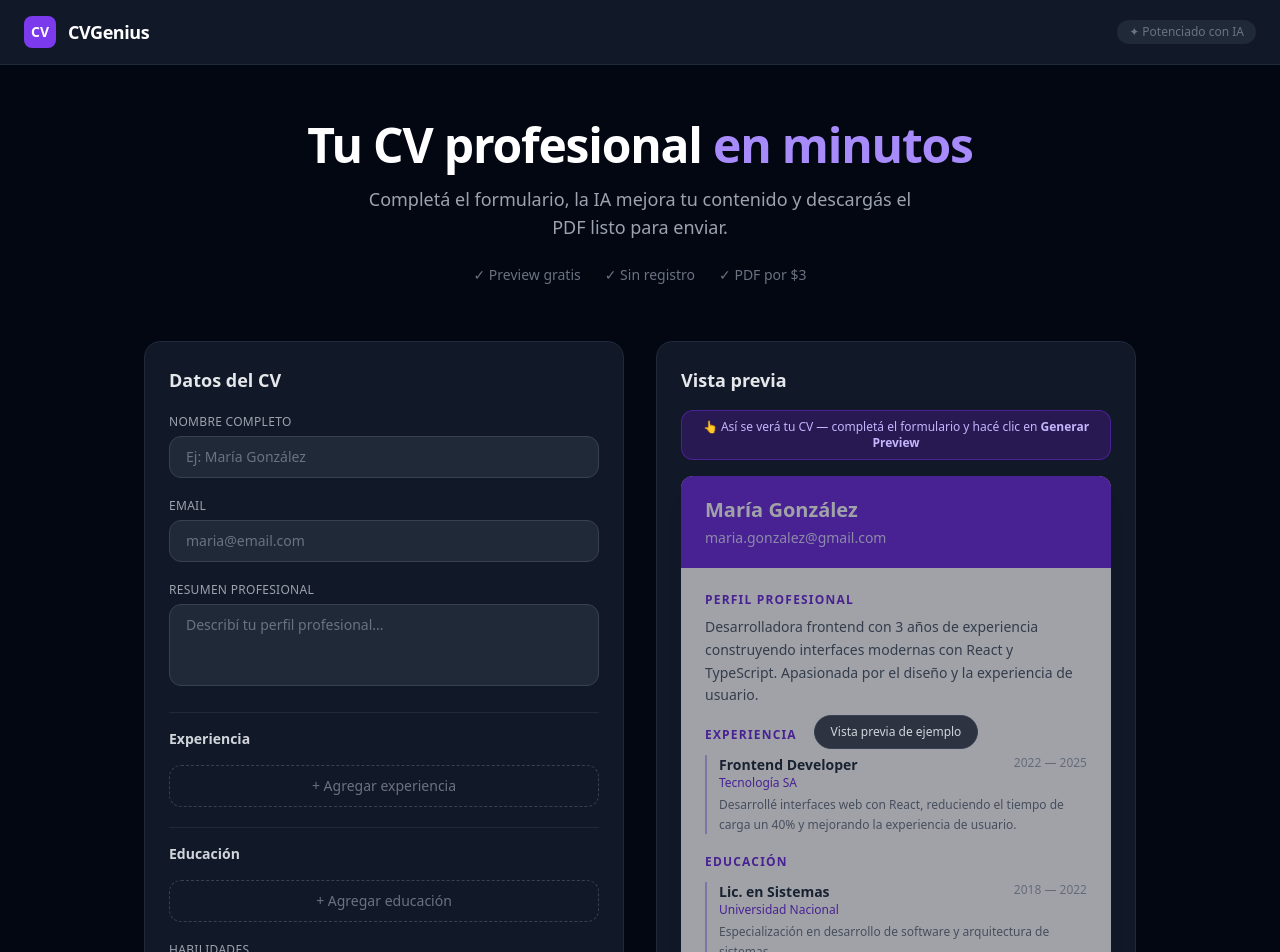
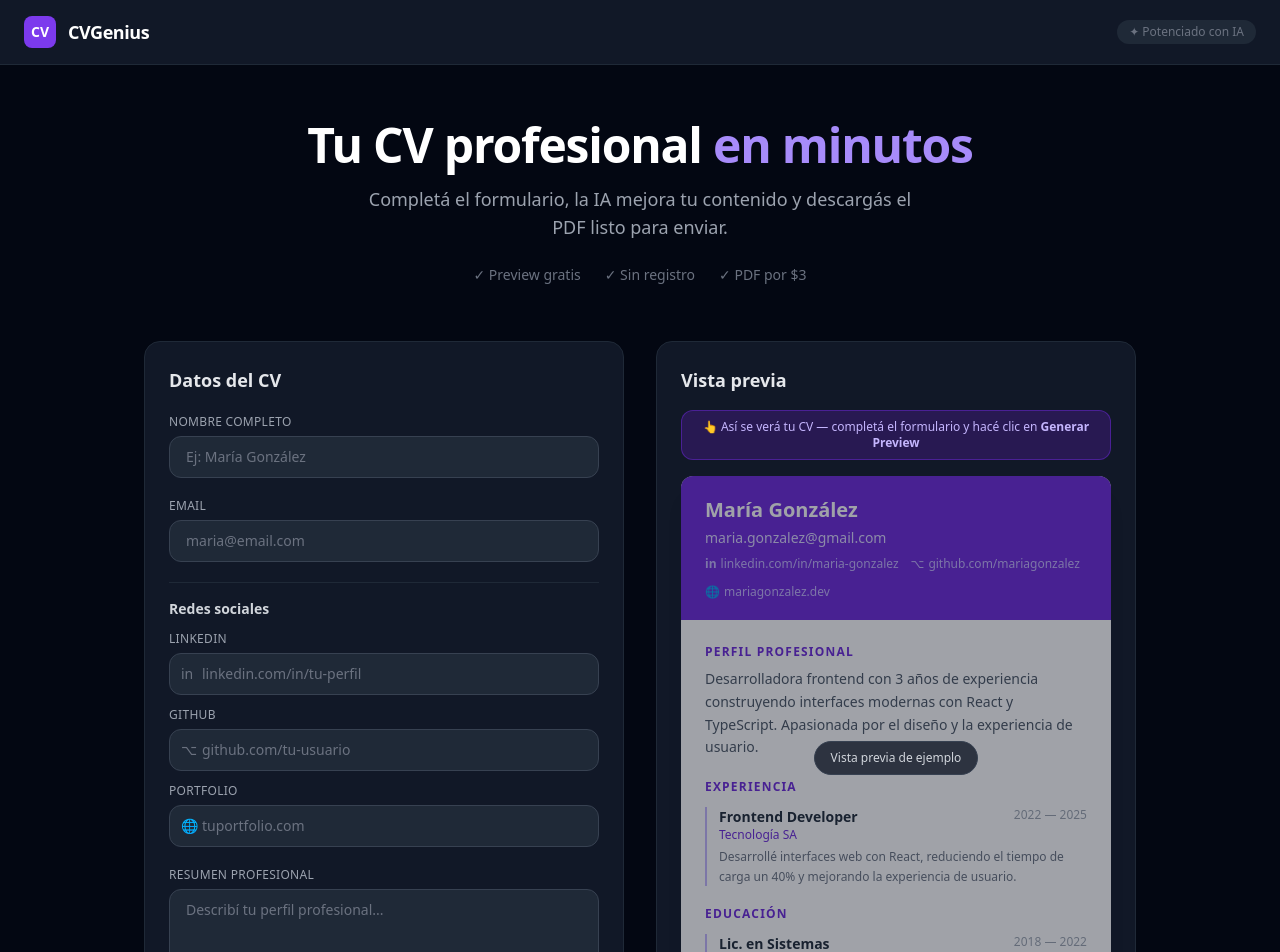
Before and after one commit to Nelson-Sosa/cv-generator, a React (Create React App) app in the folder client/: page / in a window 1280 px wide. Shown: the top 952 px of the page. Built offline with nearby package versions, Linux system fonts and the light colour scheme.

Commit message:
"feat: add social links (LinkedIn, GitHub, portfolio) to form, preview and PDF"

```diff
--- a/client/src/components/CVForm.jsx
+++ b/client/src/components/CVForm.jsx
@@ -7,6 +7,9 @@ import { generateCV } from "../api";
 export default function CVForm({ cvData, setCvData, template, setTemplate }) {
   const [name, setName] = useState("");
   const [email, setEmail] = useState("");
+  const [linkedin, setLinkedin] = useState("");
+  const [github, setGithub] = useState("");
+  const [portfolio, setPortfolio] = useState("");
   const [summary, setSummary] = useState("");
   const [experience, setExperience] = useState([]);
   const [education, setEducation] = useState([]);
@@ -18,7 +21,7 @@ export default function CVForm({ cvData, setCvData, template, setTemplate }) {
     setLoading(true);
     try {
       const res = await generateCV(
-        { name, email, summary, experience, education, skills },
+        { name, email, linkedin, github, portfolio, summary, experience, education, skills },
         template,
         true
       );
@@ -59,6 +62,53 @@ export default function CVForm({ cvData, setCvData, template, setTemplate }) {
           onChange={e => setEmail(e.target.value)}
           required
         />
+      </div>
+
+      {/* Redes sociales */}
+      <div className="border-t border-gray-800 pt-4">
+        <h3 className="text-sm font-semibold text-gray-300 mb-3">Redes sociales</h3>
+        <div className="flex flex-col gap-3">
+
+          <div>
+            <label className={labelClass}>LinkedIn</label>
+            <div className="relative">
+              <span className="absolute left-3 top-1/2 -translate-y-1/2 text-gray-500 text-sm">in</span>
+              <input
+                className={`${inputClass} pl-8`}
+                placeholder="linkedin.com/in/tu-perfil"
+                value={linkedin}
+                onChange={e => setLinkedin(e.target.value)}
+              />
+            </div>
+          </div>
+
+          <div>
+            <label className={labelClass}>GitHub</label>
+            <div className="relative">
+              <span className="absolute left-3 top-1/2 -translate-y-1/2 text-gray-500 text-sm">⌥</span>
+              <input
+                className={`${inputClass} pl-8`}
+                placeholder="github.com/tu-usuario"
+                value={github}
+                onChange={e => setGithub(e.target.value)}
+              />
+            </div>
+          </div>
+
+          <div>
+            <label className={labelClass}>Portfolio</label>
+            <div className="relative">
+              <span className="absolute left-3 top-1/2 -translate-y-1/2 text-gray-500 text-sm">🌐</span>
+              <input
+                className={`${inputClass} pl-8`}
+                placeholder="tuportfolio.com"
+                value={portfolio}
+                onChange={e => setPortfolio(e.target.value)}
+              />
+            </div>
+          </div>
+
+        </div>
       </div>
 
       <div>
--- a/client/src/components/PreviewCV.jsx
+++ b/client/src/components/PreviewCV.jsx
@@ -3,6 +3,9 @@ import React from "react";
 const mockData = {
   name: "María González",
   email: "maria.gonzalez@gmail.com",
+  linkedin: "linkedin.com/in/maria-gonzalez",
+  github: "github.com/mariagonzalez",
+  portfolio: "mariagonzalez.dev",
   summary: "Desarrolladora frontend con 3 años de experiencia construyendo interfaces modernas con React y TypeScript. Apasionada por el diseño y la experiencia de usuario.",
   experience: [
     {
@@ -32,7 +35,8 @@ const templateStyles = {
     headerSubtext: "text-violet-200",
     accent: "text-violet-700",
     border: "border-violet-300",
-    tag: "bg-violet-100 text-violet-700"
+    tag: "bg-violet-100 text-violet-700",
+    link: "text-violet-300"
   },
   plantilla2: {
     header: "bg-gray-900",
@@ -40,7 +44,8 @@ const templateStyles = {
     headerSubtext: "text-gray-400",
     accent: "text-gray-700",
     border: "border-gray-300",
-    tag: "bg-gray-100 text-gray-700"
+    tag: "bg-gray-100 text-gray-700",
+    link: "text-gray-400"
   },
   plantilla3: {
     header: "bg-green-800",
@@ -48,7 +53,8 @@ const templateStyles = {
     headerSubtext: "text-green-200",
     accent: "text-green-700",
     border: "border-green-300",
-    tag: "bg-green-100 text-green-700"
+    tag: "bg-green-100 text-green-700",
+    link: "text-green-200"
   }
 };
 
@@ -60,20 +66,37 @@ export default function PreviewCV({ cvData, template = "plantilla1" }) {
   return (
     <div className="relative">
 
-      {/* Banner demo */}
       {isDemo && (
         <div className="mb-4 px-3 py-2 bg-violet-900/40 border border-violet-700/50 rounded-xl text-xs text-violet-300 text-center">
           👆 Así se verá tu CV — completá el formulario y hacé clic en <strong>Generar Preview</strong>
         </div>
       )}
 
-      {/* CV card */}
       <div className={`bg-white text-gray-900 rounded-xl overflow-hidden shadow-xl ${isDemo ? "opacity-60" : ""}`}>
 
         {/* Header */}
         <div className={`${styles.header} px-6 py-5`}>
           <h2 className={`text-xl font-bold ${styles.headerText}`}>{data.name}</h2>
           <p className={`text-sm mt-1 ${styles.headerSubtext}`}>{data.email}</p>
+
+          {/* Redes sociales en header */}
+          <div className="flex flex-wrap gap-3 mt-2">
+            {data.linkedin && (
+              <span className={`text-xs flex items-center gap-1 ${styles.link}`}>
+                <span className="font-bold">in</span> {data.linkedin}
+              </span>
+            )}
+            {data.github && (
+              <span className={`text-xs flex items-center gap-1 ${styles.link}`}>
+                <span>⌥</span> {data.github}
+              </span>
+            )}
+            {data.portfolio && (
+              <span className={`text-xs flex items-center gap-1 ${styles.link}`}>
+                <span>🌐</span> {data.portfolio}
+              </span>
+            )}
+          </div>
         </div>
 
         <div className="p-6 flex flex-col gap-5">
@@ -161,7 +184,6 @@ export default function PreviewCV({ cvData, template = "plantilla1" }) {
         </div>
       </div>
 
-      {/* Overlay demo */}
       {isDemo && (
         <div className="absolute inset-0 flex items-center justify-center pointer-events-none">
           <span className="bg-gray-900/80 text-gray-300 text-xs px-4 py-2 rounded-full border border-gray-700">
```
Also changed, not shown: 1 other file (tests, documents, lock files or other folders).
